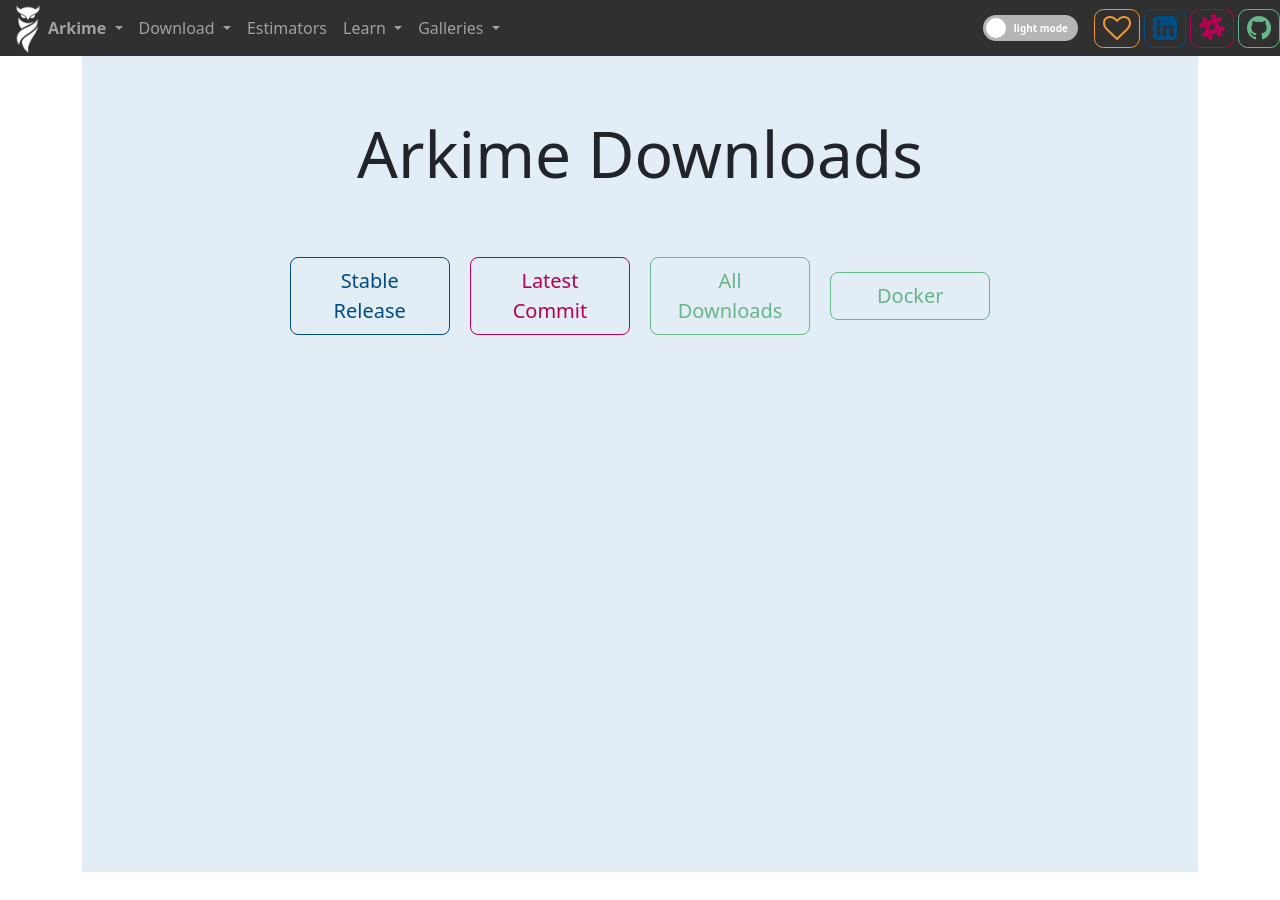
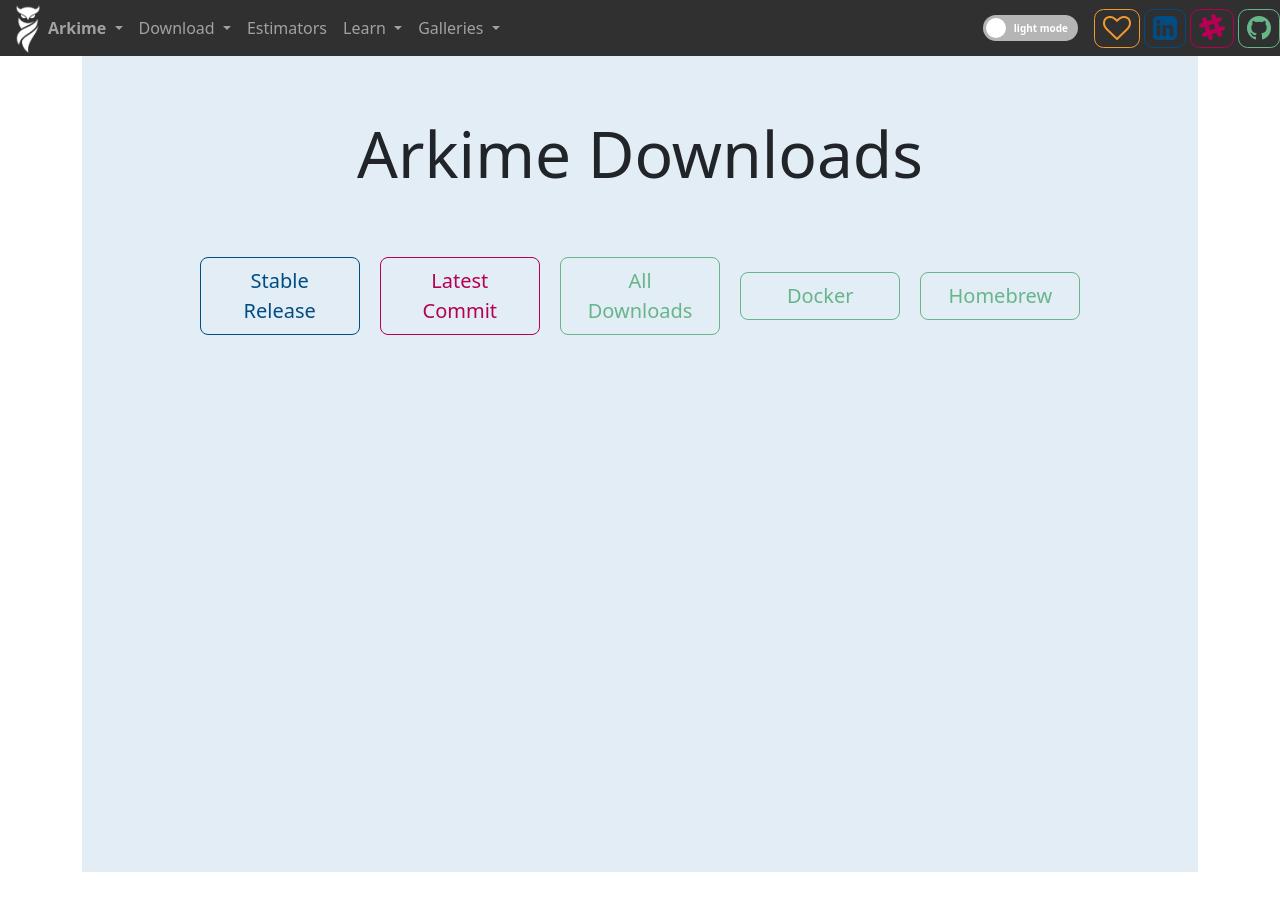
Before and after one commit to arkime/arkimeweb, a Jekyll site: the page built from downloads.html, in a window 1280 px wide and 900 px high. Built offline with Jekyll 4.4.1, drawn with Linux system fonts in a browser that asks for light colours.

Commit message:
add homebrew links

```diff
--- a/_includes/navbar.html
+++ b/_includes/navbar.html
@@ -74,6 +74,9 @@
           </a>
           <a class="dropdown-item" href="/docker">
             Docker
+          </a>
+          <a class="dropdown-item" href="https://github.com/arkime/homebrew-arkime">
+            Homebrew
           </a>
         </div>
       </li>
--- a/downloads.html
+++ b/downloads.html
@@ -90,6 +90,12 @@
             href="/docker">
             Docker
           </a>
+          <a data-bs-toggle="tooltip"
+            title="Install Arkime with Homebrew!"
+            class="btn btn-outline-info btn-lg btn-fw m-2"
+            href="https://github.com/arkime/homebrew-arkime">
+            Homebrew
+          </a>
         </div>
       </div> <!-- /download btns -->
 
--- a/index.html
+++ b/index.html
@@ -96,6 +96,9 @@
               </a>
               <a class="dropdown-item" href="/docker">
                 Docker
+              </a>
+              <a class="dropdown-item" href="https://github.com/arkime/homebrew-arkime">
+                Homebrew
               </a>
             </div>
           </div>
```
